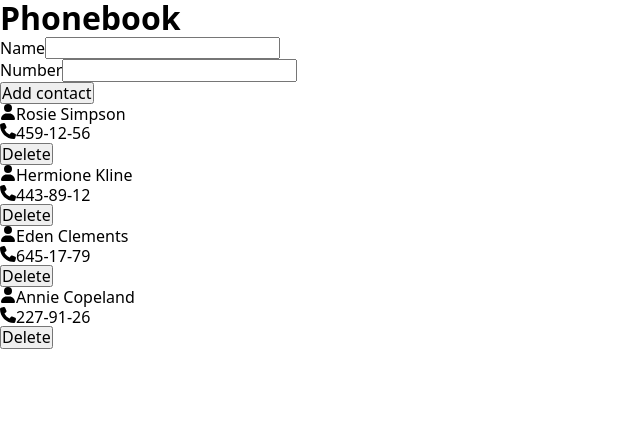
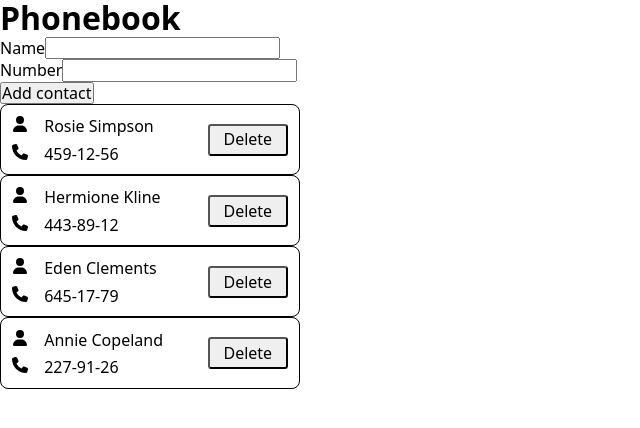
Before and after one commit to PushEaxVK/goit-react-hw-03, a React (Vite) app: page / in a window 1280 px wide. Shown: the top 428 px of the page, without its empty margins (0-640 px from the left). Built offline with nearby package versions, Linux system fonts and the light colour scheme.

Commit message:
contact styles

```diff
--- a/src/components/Contact/Contact.module.css
+++ b/src/components/Contact/Contact.module.css
@@ -0,0 +1,25 @@
+.contact {
+  border: 1px solid black;
+  border-radius: 0.5rem;
+  padding: 0.7rem;
+  width: 300px;
+  display: flex;
+  justify-content: space-between;
+  align-items: center;
+}
+
+.text {
+  display: flex;
+  flex-direction: column;
+  gap: 8px;
+}
+
+.button {
+  height: 2rem;
+  border-radius: 0.2rem;
+  width: 5rem;
+}
+
+.icon {
+  margin-right: 1rem;
+}
```
